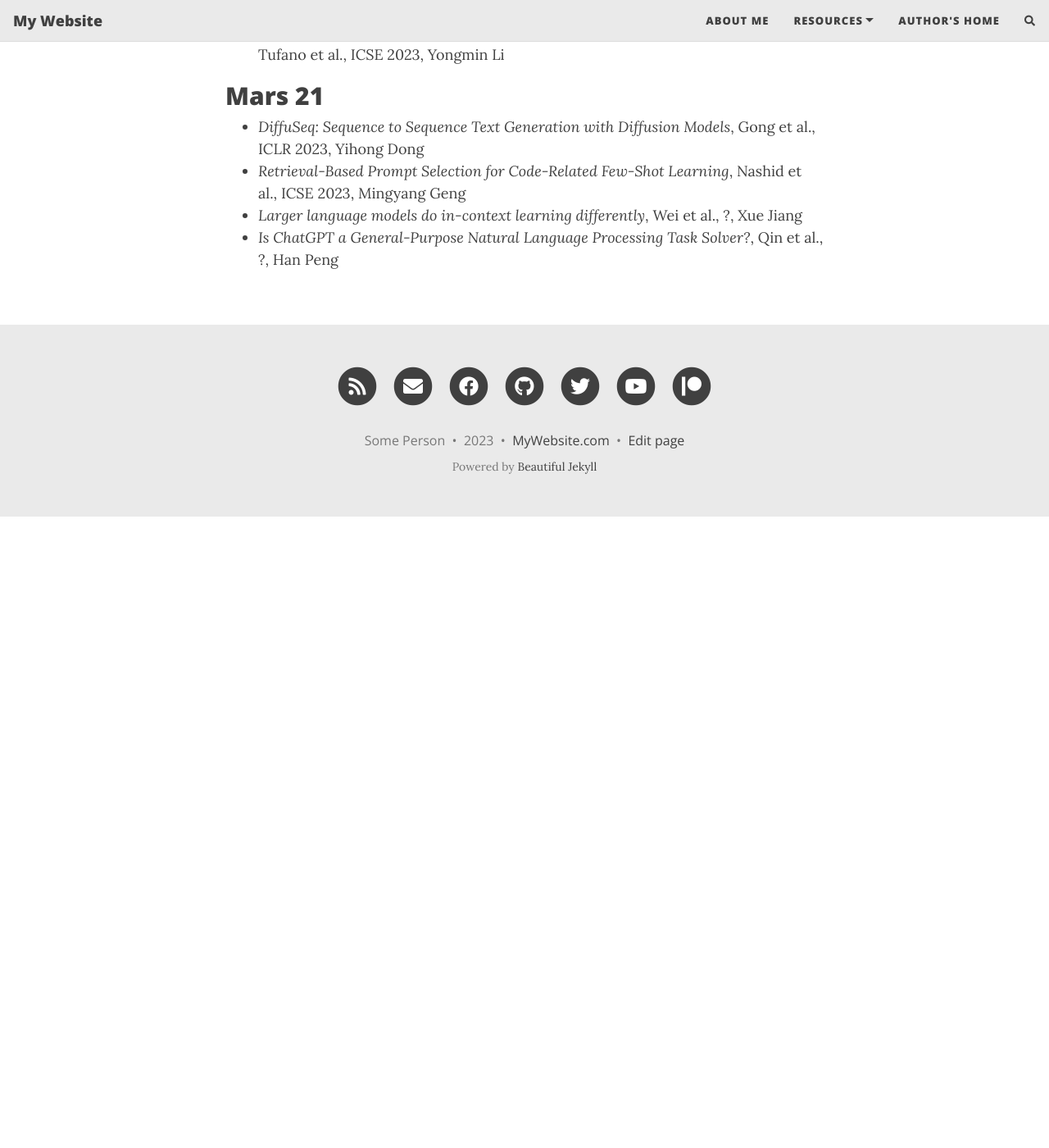
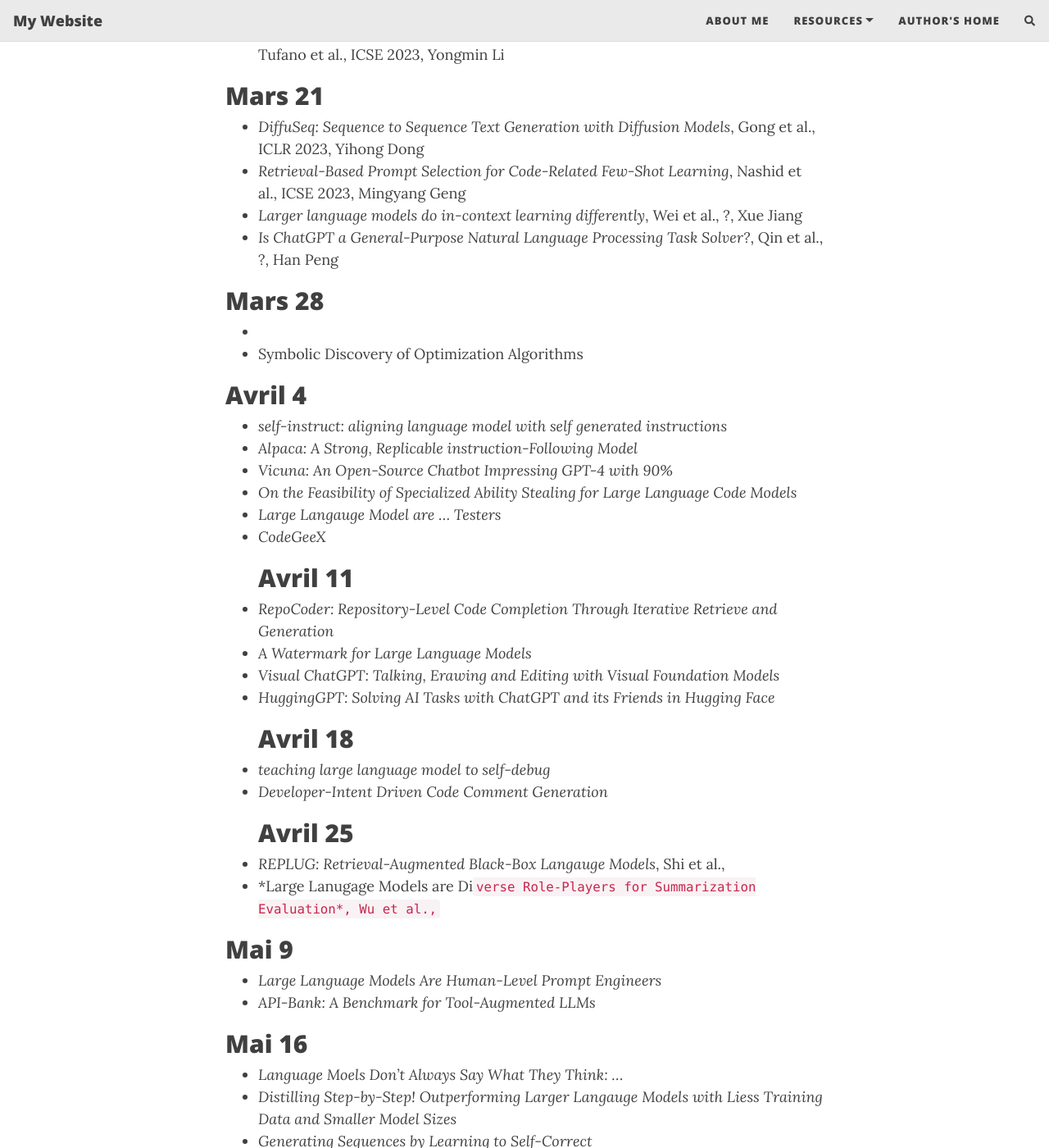
Before and after one commit to eecshope/LesPapiers, a Jekyll site: the page built from papiers.md, in a window 1280 px wide and 1400 px high, scrolled down 6371 px. Shown: the whole window at 82% size. Built offline with Jekyll 4.4.1, drawn with Linux system fonts in a browser that asks for light colours; nearby versions of some CDN libraries; comment, search, counter and statistics services are not loaded; before the commit the page ends 7001 px from its top, so only the background shows below that; some of the changed text lies outside the part shown.

Commit message:
delayed updates

```diff
--- a/papiers.md
+++ b/papiers.md
@@ -152,3 +152,53 @@ Ces sont les papiers de notre groupe. Lisez-les s'il vous plait!
 - *Retrieval-Based Prompt Selection for Code-Related Few-Shot Learning*, Nashid et al., ICSE 2023, Mingyang Geng
 - *Larger language models do in-context learning differently*, Wei et al., ?, Xue Jiang
 - *Is ChatGPT a General-Purpose Natural Language Processing Task Solver?*, Qin et al., ?, Han Peng
+
+## Mars 28
+-
+- Symbolic Discovery of Optimization Algorithms
+
+## Avril 4
+- *self-instruct: aligning language model with self generated instructions*
+- *Alpaca: A Strong, Replicable instruction-Following Model*
+- *Vicuna: An Open-Source Chatbot Impressing GPT-4 with 90%*
+- *On the Feasibility of Specialized Ability Stealing for Large Language Code Models*
+- *Large Langauge Model are ... Testers*
+- *CodeGeeX*
+## Avril 11
+- *RepoCoder: Repository-Level Code Completion Through Iterative Retrieve and Generation*
+- *A Watermark for Large Language Models*
+- *Visual ChatGPT: Talking, Erawing and Editing with Visual Foundation Models*
+- *HuggingGPT: Solving AI Tasks with ChatGPT and its Friends in Hugging Face*
+## Avril 18
+- *teaching large language model to self-debug*
+- *Developer-Intent Driven Code Comment Generation*
+## Avril 25
+- *REPLUG: Retrieval-Augmented Black-Box Langauge Models*, Shi et al.,
+- *Large Lanugage Models are Di`verse Role-Players for Summarization Evaluation*, Wu et al., `
+
+
+## Mai 9
+- *Large Language Models Are Human-Level Prompt Engineers*
+- *API-Bank: A Benchmark for Tool-Augmented LLMs*
+
+## Mai 16
+- *Language Moels Don't Always Say What They Think: ...*
+- *Distilling Step-by-Step! Outperforming Larger Langauge Models with Liess Training Data and Smaller Model Sizes*
+- *Generating Sequences by Learning to Self-Correct*
+
+## Mai 23
+- *Think Outside the Code: Brainstorming Boosts Large Language Models in Code Generation*
+- *Examing vulnarable fix with Large language model*
+
+## juin 6
+- *Forward Gradient Descent*
+    - *Gradients without Backpropagation*
+    - *Scaling Forward Gradient With Local Losses*
+- *Tree of thoughts: Deliberate Problem Solving with Large Langauge Models*
+- *OlaGPT: Empowering LLMs With Human-like Problem-Solving Abilities*
+
+## juin 13
+- *Unleashing infinite-Length Input Capacity for Large-scale Language Models with Self-Contolled Memory System*
+- *Is Model Attention Align with Human Attention*
+- *Dropout Reduces Underfitting*
+- *A Simple and Effective ?*
```
